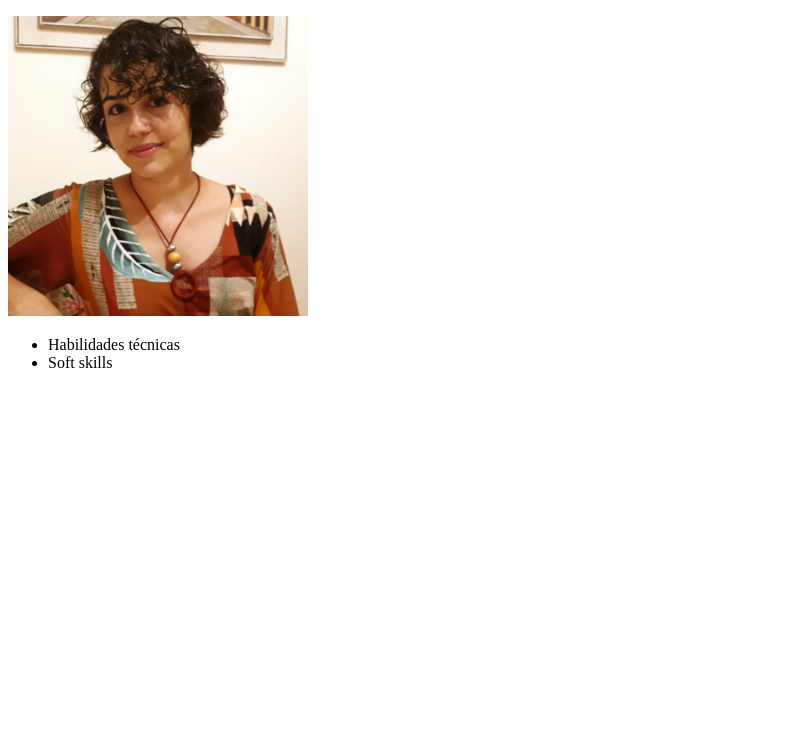
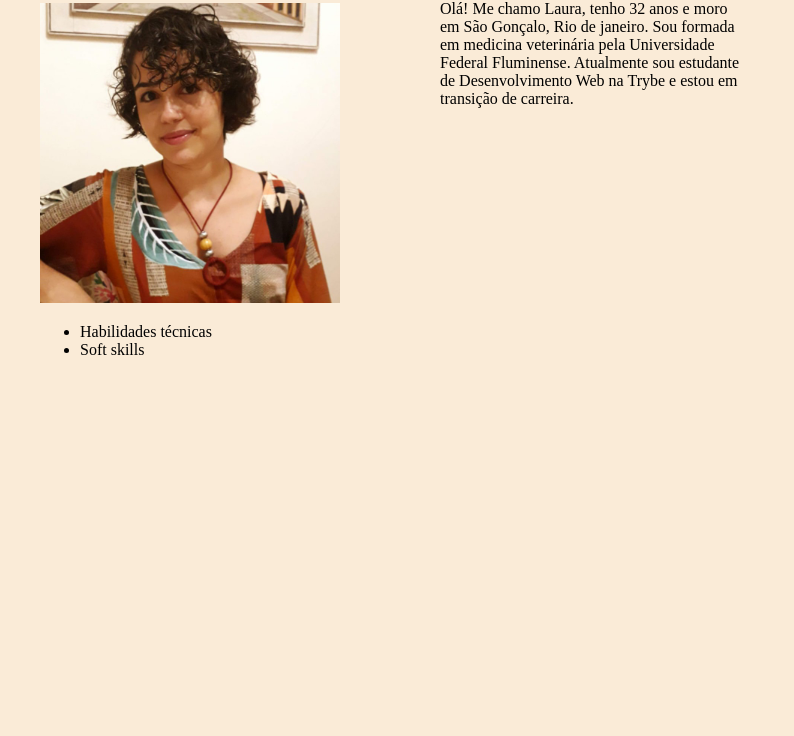
Before and after one commit to Laura2606/Laura2606.github.io, a plain HTML site: page index.html in a window 1280 px wide. Shown: the part 64-800 px from the top of the page, without its empty margins (0-794 px from the left). Drawn offline with Linux system fonts and the light colour scheme.

Commit message:
Aperfeiçoando portfólio

```diff
--- /dev/null
+++ b/index.css
@@ -0,0 +1,31 @@
+body {
+    background-color: antiquewhite;
+    width: 80%;
+
+}
+
+.conteudo {
+    width: 960px;
+    margin: auto;
+
+}
+
+.img-e-conteudo {
+    display: table;
+
+
+
+}
+
+#fotoperfil {
+    display: table-cell;
+
+}
+
+#text {
+    display: table-cell;
+    float: right;
+    width: 300px;
+    margin-top: -3px;
+    margin-left: 100px;
+}
--- a/index.html
+++ b/index.html
@@ -1,19 +1,37 @@
 <!DOCTYPE html>
 <html lang="pt-br">
+
 <head>
     <meta charset="UTF-8">
     <meta http-equiv="X-UA-Compatible" content="IE=edge">
     <meta name="viewport" content="width=device-width, initial-scale=1.0">
+    <link rel="stylesheet" href="index.css">
     <title>Meu portfólio</title>
 </head>
+
 <body>
+    <section class="conteudo">
         <h1>Laura Vieira Pires</h1>
-        <img src="/1681772077303.jpeg" width="300px" alt="Mulher jovem de cabelo castanho, curto e blusa estampada sorrindo.">
+
+        <div class="img-e-conteudo">
+
+        <id imagem="fotoperfil">
+            <img src="./1681772077303.jpeg" width="300px"
+                alt="Mulher jovem de cabelo castanho, curto e blusa estampada sorrindo.">
+        </id>
+        <p id="text">
+            Olá! Me chamo Laura, tenho 32 anos e moro em São Gonçalo, Rio de janeiro.
+            Sou formada em medicina veterinária pela Universidade Federal Fluminense. Atualmente sou estudante de
+            Desenvolvimento Web na Trybe e estou em transição de carreira.
+        </p>
+        </div>
         <ul>
             <li>Habilidades técnicas</li>
             <li>Soft skills</li>
         </ul>
         <p></p>
         <p></p>
+    </section>
 </body>
+
 </html>
```
Lines whose indentation alone changed are shown as unchanged.
